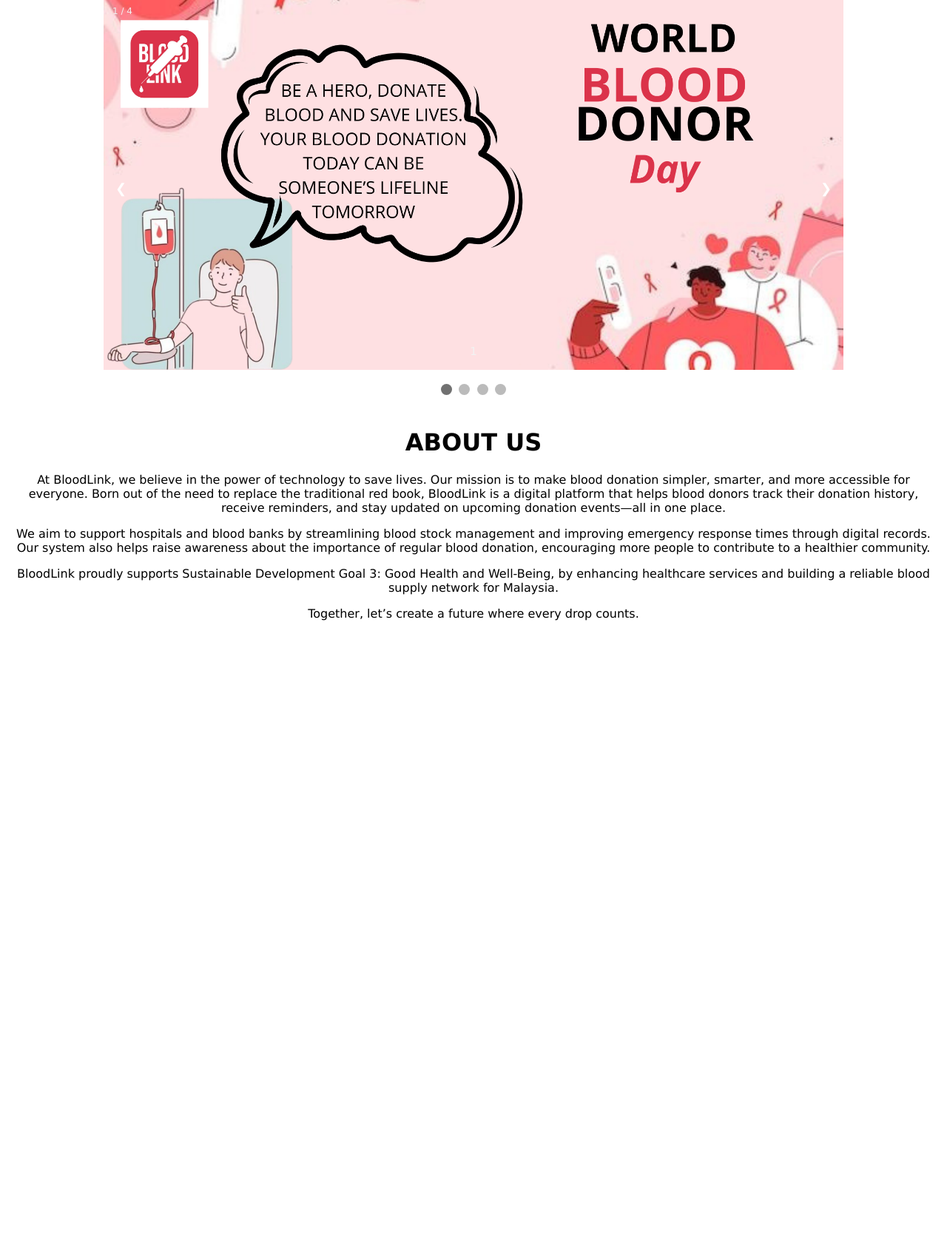
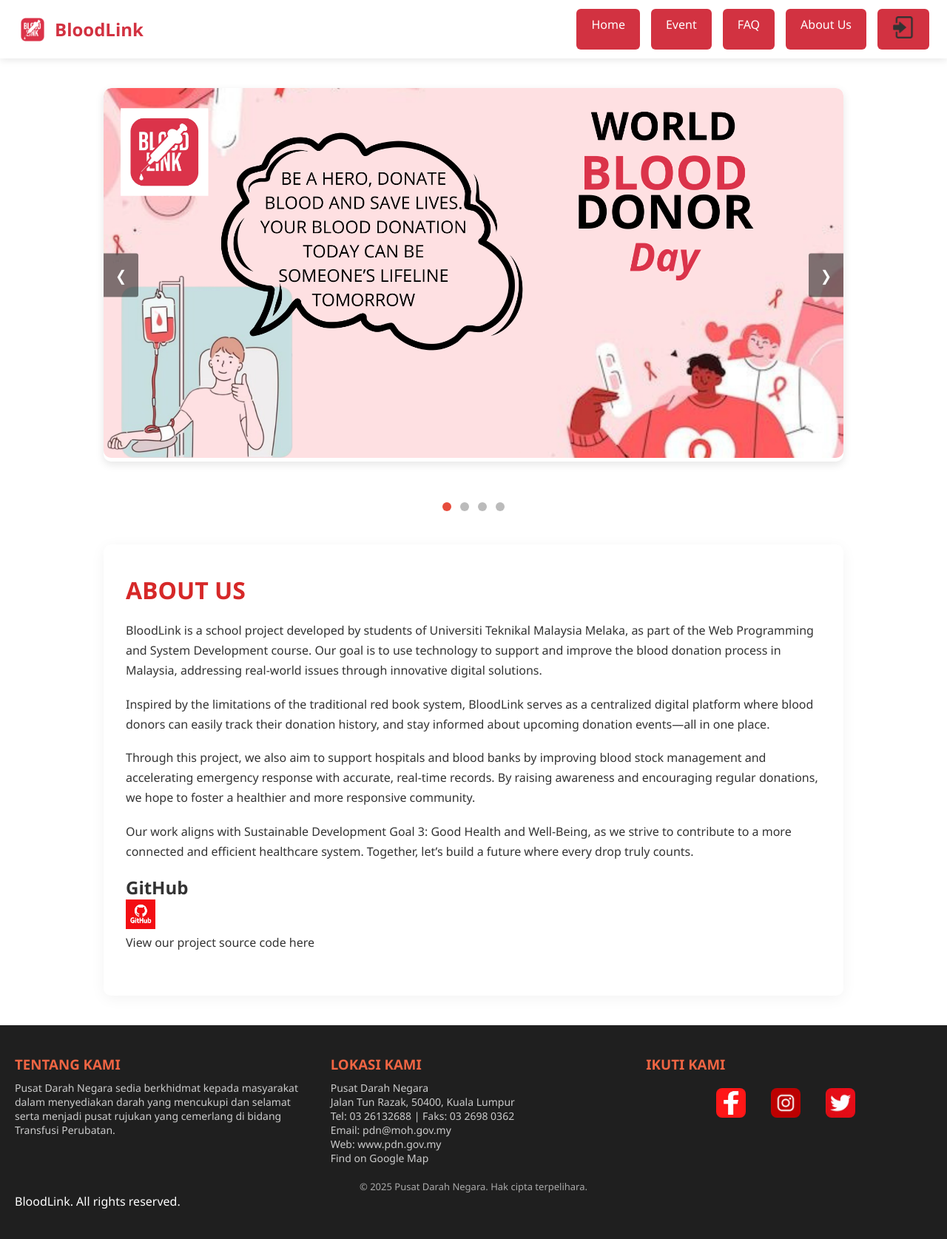
Before and after one commit to Mizazamri/project, a PHP site: page /aboutus.php in a window 1280 px wide. Shown: the whole page at 74% size. Before the commit the page ends 839 px from the top, so only its background shows below. Run offline with PHP 8.4, Linux system fonts and the light colour scheme.

Commit message:
create footer and insert footer

```diff
--- a/aboutus.php
+++ b/aboutus.php
@@ -2,250 +2,224 @@
 <html lang="en">
 <head>
   <meta name="viewport" content="width=device-width, initial-scale=1.0">
+  <meta charset="UTF-8">
   <title>BloodLink</title>
+  <link href="https://fonts.googleapis.com/css2?family=Poppins:wght@300;500;600&display=swap" rel="stylesheet">
   <style>
-*
-{
-    box-sizing:border-box
+    * {
+      box-sizing: border-box;
     }
-body
-{
-    font-family: Verdana, Geneva, Tahoma, sans-serif;
+
+    body {
       margin: 0;
+      font-family: 'Poppins', sans-serif;
+      background-color: #f7f7f7;
+      color: #333;
     }
-.mySlides
-{
+
+    /* Slideshow */
+    .slideshow-container {
+      max-width: 1000px;
+      position: relative;
+      margin: 40px auto;
+      border-radius: 10px;
+      overflow: hidden;
+      box-shadow: 0 4px 12px rgba(0, 0, 0, 0.1);
+    }
+
+    .mySlides {
       display: none;
     }
-img
-{
-    vertical-align: middle;
+
+    .mySlides img {
+      width: 100%;
+      border-radius: 10px;
     }
 
-.slideshow-container
-{
-    max-width: 1000px;
-    position: relative;
-    margin: auto;
-}
-
-.prev, .next
-{
+    .prev, .next {
       cursor: pointer;
       position: absolute;
       top: 50%;
-    width: auto;
       padding: 16px;
-    margin-top: -22px;
       color: white;
       font-weight: bold;
-    font-size: 18px;
-    transition: 0.6s ease;
+      font-size: 22px;
       border-radius: 0 3px 3px 0;
       user-select: none;
+      background-color: rgba(0,0,0,0.5);
+      transform: translateY(-50%);
     }
 
-.next
-{
+    .next {
       right: 0;
       border-radius: 3px 0 0 3px;
     }
 
-.prev:hover, .next:hover
-{
+    .prev:hover, .next:hover {
       background-color: rgba(0,0,0,0.8);
     }
 
-.text
-{
-    color: #f2f2f2;
-    font-size: 15px;
-    padding: 8px 12px;
-    position: absolute;
-    bottom: 8px;
-    width: 100%;
-    text-align: center;
-}
-
-.numbertext
-{
-    color: #f2f2f2;
-    font-size: 12px;
-    padding: 8px 12px;
-    position: absolute;
-    top: 0;
-}
-
-.dot
-{
+    .dot {
       cursor: pointer;
-    height: 15px;
-    width: 15px;
-    margin: 0 2px;
+      height: 12px;
+      width: 12px;
+      margin: 0 4px;
       background-color: #bbb;
       border-radius: 50%;
       display: inline-block;
-    transition: background-color 0.6s ease;
+      transition: background-color 0.3s ease;
     }
-.active, .dot:hover
-{
-    background-color: #717171;
+
+    .active, .dot:hover {
+      background-color: #e74c3c;
     }
-.fade
-{
-    animation-name: fade;
-    animation-duration: 1.5s;
+
+    .dot-container {
+      text-align: center;
+      padding-top: 10px;
     }
-@keyframes fade
-{
-    from
-    {
-        opacity: .4;
+
+    /* About Section */
+    .content {
+      background: white;
+      max-width: 1000px;
+      margin: 40px auto;
+      padding: 40px 30px;
+      border-radius: 10px;
+      box-shadow: 0 4px 20px rgba(0, 0, 0, 0.05);
     }
-    to
-    {
-        opacity: 1;
+
+    .content h1 {
+      font-size: 32px;
+      margin-bottom: 20px;
+      color: #d62828;
     }
+
+    .content p {
+      font-size: 16px;
+      line-height: 1.7;
+      margin-bottom: 18px;
     }
-@media only screen and (max-width: 300px)
-{
-    .prev, .next, .text
-    {
-        font-size: 11px;
+
+    /* Responsive */
+    @media only screen and (max-width: 600px) {
+      .prev, .next {
+        font-size: 14px;
+        padding: 12px;
       }
+
+      .content {
+        padding: 20px;
       }
-.content
-{
-    padding: 20px;
-    text-align: center;
+
+      .content h1 {
+        font-size: 26px;
+      }
+
+      .content p {
+        font-size: 15px;
+      }
     }
   </style>
 </head>
 <body>
 
+  <?php include("navbar.php") ?>
+
+  <!-- Slideshow -->
   <div class="slideshow-container">
-
     <div class="mySlides fade">
-            <div class="numbertext">1 / 4</div>
-            <img src="Image/First.png" style="width: 100%">
-            <div class="text">1</div>
+      <img src="Image/First.png" alt="Slide 1">
+    </div>
+    <div class="mySlides fade">
+      <img src="Image/Second.png" alt="Slide 2">
+    </div>
+    <div class="mySlides fade">
+      <img src="Image/Third.png" alt="Slide 3">
+    </div>
+    <div class="mySlides fade">
+      <img src="Image/Fourth.png" alt="Slide 4">
     </div>
 
-        <div class="mySlides fade">
-            <div class="numbertext">2 / 4</div>
-            <img src="Image/Second.png" style="width: 100%">
-            <div class="text">2</div>
+    <a class="prev" onclick="plusSlides(-1)">❮</a>
+    <a class="next" onclick="plusSlides(1)">❯</a>
   </div>
 
-        <div class="mySlides fade">
-            <div class="numbertext">3 / 4</div>
-            <img src="Image/Third.png" style="width: 100%">
-            <div class="text">3</div>
+  <div class="dot-container">
+    <span class="dot" onclick="currentSlide(1)"></span>
+    <span class="dot" onclick="currentSlide(2)"></span>
+    <span class="dot" onclick="currentSlide(3)"></span>
+    <span class="dot" onclick="currentSlide(4)"></span>
   </div>
 
-        <div class="mySlides fade">
-            <div class="numbertext">4 / 4</div>
-            <img src="Image/Fourth.png" style="width: 100%">
-            <div class="text">4</div>
-        </div>
-
-        <a class="prev"
-        onclick="plusSlides(-1)">❮</a>
-        <a class="next"
-        onclick="plusSlides(1)">❯</a>
-    </div>
-    <br>
-
-    <div style="text-align: center">
-    <span class="dot"
-    onclick="currentSlide(1)"></span>
-    <span class="dot"
-    onclick="currentSlide(2)"></span>
-    <span class="dot"
-    onclick="currentSlide(3)"></span>
-    <span class="dot"
-    onclick="currentSlide(4)"></span>
-    </div>
 
   <div class="content">
     <h1>ABOUT US</h1>
-        <p>At BloodLink, we believe in the power of technology to save lives.
-            Our mission is to make blood donation simpler, smarter, and more accessible for everyone.
-            Born out of the need to replace the traditional red book, BloodLink is a digital platform that
-            helps blood donors track their donation history, receive reminders, and stay updated on upcoming donation events—all in one place.</p>
-        <p>We aim to support hospitals and blood banks by streamlining blood stock management and improving emergency response times through digital records.
-             Our system also helps raise awareness about the importance of regular blood donation,
-             encouraging more people to contribute to a healthier community.</p>
-        <p>BloodLink proudly supports Sustainable Development Goal 3: Good Health and Well-Being,
-            by enhancing healthcare services and building a reliable blood supply network for Malaysia.</p>
-        <p>Together, let’s create a future where every drop counts.</p>
+    <p>BloodLink is a school project developed by students of Universiti Teknikal Malaysia Melaka, as part of the Web Programming and System Development course. Our goal is to use technology to support and improve the blood donation process in Malaysia, addressing real-world issues through innovative digital solutions.</p>
+    <p>Inspired by the limitations of the traditional red book system, BloodLink serves as a centralized digital platform where blood donors can easily track their donation history, and stay informed about upcoming donation events—all in one place.</p>
+    <p>Through this project, we also aim to support hospitals and blood banks by improving blood stock management and accelerating emergency response with accurate, real-time records. By raising awareness and encouraging regular donations, we hope to foster a healthier and more responsive community.</p>
+    <p>Our work aligns with Sustainable Development Goal 3: Good Health and Well-Being, as we strive to contribute to a more connected and efficient healthcare system. Together, let’s build a future where every drop truly counts.</p>
+
+    <h2>GitHub</h2>
+    <a href="https://github.com/Mizazamri/project.git " target="_blank" title="GitHub" style="margin-right: 10px;">
+    <img src="image/github.jpg" width="40px"/>
+    </a>
+    <p> View our project source code here </p>
+
 </div>
 
+  <!-- Slideshow JS -->
   <script>
     let slideIndex = 1;
     showSlides(slideIndex);
 
-        function plusSlides(n)
-        {
+    function plusSlides(n) {
       showSlides(slideIndex += n);
     }
-        function currentSlide(n)
-        {
+
+    function currentSlide(n) {
       showSlides(slideIndex = n);
     }
-        function showSlides(n)
-        {
+
+    function showSlides(n) {
       let i;
       let slides = document.getElementsByClassName("mySlides");
       let dots = document.getElementsByClassName("dot");
-            if (n > slides.length)
-        {
-            slideIndex = 1
+      if (n > slides.length) { slideIndex = 1 }
+      if (n < 1) { slideIndex = slides.length }
+      for (i = 0; i < slides.length; i++) {
+        slides[i].style.display = "none";
       }
-            if ( n < 1)
-        {
-            slideIndex = slides.length;
-        }
-            for (i = 0; i < slides.length; i++)
-        {
-            slides[i].style.display= "none";
-        }
-            for (i = 0; i < dots.length; i++)
-        {
+      for (i = 0; i < dots.length; i++) {
         dots[i].className = dots[i].className.replace(" active", "");
       }
-            slides[slideIndex-1].style.display = "block";
-            dots[slideIndex-1].className += " active";
+      slides[slideIndex - 1].style.display = "block";
+      dots[slideIndex - 1].className += " active";
     }
-    </script>
 
-    <script>
-        let autoIndex= 0;
+    // Auto slideshow
+    let autoIndex = 0;
     autoShowSlides();
 
-        function autoShowSlides()
-        {
+    function autoShowSlides() {
       let i;
       let slides = document.getElementsByClassName("mySlides");
       let dots = document.getElementsByClassName("dot");
-            for (i = 0; i < slides.length; i++)
-        {
+      for (i = 0; i < slides.length; i++) {
         slides[i].style.display = "none";
       }
-        autoIndex++
-        if (autoIndex > slides.length)
-        {
-            autoIndex = 1;
-        }
-        for (i = 0; i < dots.length; i++)
-        {
+      autoIndex++;
+      if (autoIndex > slides.length) { autoIndex = 1; }
+      for (i = 0; i < dots.length; i++) {
         dots[i].className = dots[i].className.replace(" active", "");
       }
-            slides[autoIndex-1].style.display = "block";
-            dots[autoIndex-1].className += " active";
+      slides[autoIndex - 1].style.display = "block";
+      dots[autoIndex - 1].className += " active";
       setTimeout(autoShowSlides, 7000);
     }
   </script>
 
+  <?php include("footer.html") ?>
+
 </body>
 </html>
--- a/add-donation.php
+++ b/add-donation.php
@@ -274,4 +274,5 @@ if ($_SERVER["REQUEST_METHOD"] === "POST") {
 </script>
 
 </body>
+  <?php include ("footer.html") ?>
 </html>
--- a/add-event.php
+++ b/add-event.php
@@ -342,4 +342,7 @@ function updateDistricts() {
 </script>
 
 </body>
+
+<?php include ("footer.html") ?>
+
 </html>
--- a/admin-home.php
+++ b/admin-home.php
@@ -143,4 +143,6 @@ new Chart(stateCtx, {
 </script>
 
 </body>
+
+<?php include ("footer.html") ?>
 </html>
--- a/event.php
+++ b/event.php
@@ -153,6 +153,7 @@ function filterEvents() {
             container.innerHTML = data.map(e => `
             <div class="event">
                 <img src="${e.image_path}" alt="${e.event_name}" style="max-width:100%;height:auto;">
+                <p style="color: grey; font-size: 13px;">Event ID: ${e.event_id}</p>
                 <h3>${e.event_name}</h3>
                 <p><strong>Date:</strong> ${e.event_date} | ${e.starttime} - ${e.endtime}</p>
                 <p><strong>Location:</strong> ${e.district}, ${e.state}</p>
@@ -173,4 +174,6 @@ window.onload = () => {
 </script>
 
 </body>
+
+<?php include ("footer.html") ?>
 </html>
--- a/faq.php
+++ b/faq.php
@@ -60,7 +60,10 @@
     }
   </style>
 </head>
+
 <body>
+<?php include("navbar.php") ?>
+
 <div class="container">
   <h1>❓ Soalan Lazim (FAQ)</h1>
 
@@ -141,4 +144,6 @@ function showTab(tabId) {
 }
 </script>
 </body>
+
+<?php include ("footer.html") ?>
 </html>
--- a/findoutmore.php
+++ b/findoutmore.php
@@ -81,6 +81,7 @@
       <li>Mengalami pening berpanjangan, kebas, bengkak</li>
     </ul>
     <b>Hotline: 03-26132688 </b>
+    <img src="Hotline1.jpeg"
   </div>
 </div>
 
--- /dev/null
+++ b/footer.html
@@ -0,0 +1,129 @@
+<!DOCTYPE html>
+<html lang="en">
+<head>
+    <meta charset="UTF-8">
+    <meta name="viewport" content="width=device-width, initial-scale=1.0">
+    <title>Document</title>
+      <style>
+    body {
+      margin: 0;
+      font-family: 'Segoe UI', Tahoma, Geneva, Verdana, sans-serif;
+    }
+
+    footer {
+      background-color: #1f1f1f;
+      color: white;
+      padding: 40px 20px;
+    }
+
+    .footer-container {
+      display: flex;
+      flex-wrap: wrap;
+      justify-content: space-between;
+      gap: 40px;
+    }
+
+    .footer-column {
+      flex: 1;
+      min-width: 250px;
+    }
+
+    .footer-column h3 {
+      color: #f06543;
+      margin-bottom: 10px;
+    }
+
+    .footer-column p,
+    .footer-column a {
+      color: #ccc;
+      font-size: 14px;
+      text-decoration: none;
+    }
+
+    .footer-column a:hover {
+      color: #fff;
+      text-decoration: underline;
+    }
+
+    .social-icons {
+      margin-top: 20px;
+    }
+
+    .social-icons a {
+      margin-right: 10px;
+      display: inline-block;
+      transition: transform 0.3s ease, opacity 0.3s ease;
+    }
+
+    .social-icons a img {
+      width: 40px;
+      height: 40px;
+      border-radius: 8px;
+    }
+
+    .social-icons a:hover {
+      transform: scale(1.1);
+      opacity: 0.8;
+    }
+
+    .footer-bottom {
+      text-align: center;
+      padding-top: 20px;
+      font-size: 13px;
+      color: #aaa;
+    }
+
+    @media (max-width: 768px) {
+      .footer-container {
+        flex-direction: column;
+        align-items: center;
+        text-align: center;
+      }
+
+      .footer-column {
+        margin-bottom: 20px;
+      }
+    }
+  </style>
+</head>
+<footer>
+    <div class="footer-container">
+      <div class="footer-column">
+        <h3>TENTANG KAMI</h3>
+        <p>
+          Pusat Darah Negara sedia berkhidmat kepada masyarakat dalam menyediakan darah yang mencukupi dan selamat serta menjadi pusat rujukan yang cemerlang di bidang Transfusi Perubatan.
+        </p>
+      </div>
+
+      <div class="footer-column">
+        <h3>LOKASI KAMI</h3>
+        <p>Pusat Darah Negara<br>Jalan Tun Razak, 50400, Kuala Lumpur</p>
+        <p>Tel: 03 26132688 | Faks: 03 2698 0362</p>
+        <p>Email: <a href="mailto:pdn@moh.gov.my">pdn@moh.gov.my</a></p>
+        <p>Web: <a href="https://www.pdn.gov.my" target="_blank">www.pdn.gov.my</a></p>
+        <p><a href="https://www.google.com/maps/place/Pusat+Darah+Negara" target="_blank">Find on Google Map</a></p>
+      </div>
+
+      <div class="footer-column">
+        <h3>IKUTI KAMI</h3>
+        <div class="social-icons">
+          <a href="https://www.facebook.com/PusatDarahNegaraKementerianKesihatanMalaysia/" target="_blank">
+            <img src="image/bFacebook.jpg" alt="bFacebook" />
+          </a>
+          <a href="https://www.instagram.com/PusatDarahNegara/" target="_blank">
+            <img src="image/bInstagram.jpg" alt="Instagram" />
+          </a>
+          <a href="https://x.com/PDNKKM" target="_blank">
+            <img src="image/btwitter.jpg" alt="Twitter" />
+          </a>
+        </div>
+      </div>
+    </div>
+
+    <div class="footer-bottom">
+      &copy; 2025 Pusat Darah Negara. Hak cipta terpelihara.
+    </div>BloodLink. All rights reserved.
+    </div>
+
+</footer>
+</html>
--- a/history.php
+++ b/history.php
@@ -157,4 +157,6 @@ while ($row = $result->fetch_assoc()) {
 <button onclick="printRecords()">Print Records</button>
 
 </body>
+
+<?php include ("footer.html") ?>
 </html>
--- a/manage-event.php
+++ b/manage-event.php
@@ -146,4 +146,7 @@ if ($_SERVER['REQUEST_METHOD'] === 'POST') {
     <?php endif; ?>
 </main>
 </body>
+
+<?php include ("footer.html") ?>
+
 </html>
--- a/navbar.php
+++ b/navbar.php
@@ -23,14 +23,14 @@ if (session_status() === PHP_SESSION_NONE) {
     </div>
 
     <nav id="main-nav">
-      <a href="#">Home</a>
-      <a href="#">Event</a>
-      <a href="#">FAQ</a>
-      <a href="#">About Us</a>
+      <a href="home.php">Home</a>
+      <a href="event.php">Event</a>
+      <a href="faq.php">FAQ</a>
+      <a href="aboutus.php">About Us</a>
 
       <?php if (isset($_SESSION['email'])): ?>
         <?php
-          //$defaultImage = 'image/user-icon.png';
+          $defaultImage = 'image/user-icon.png';
           $profileImage = (!empty($_SESSION['profile_picture']) && file_exists($_SESSION['profile_picture']))
               ? $_SESSION['profile_picture']
               : $defaultImage;
@@ -43,7 +43,9 @@ if (session_status() === PHP_SESSION_NONE) {
           </div>
         </div>
       <?php else: ?>
+          <a href="login.php">
           <img src="image/login.png" width="30px" alt="Login">
+          </a>
         </a>
       <?php endif; ?>
     </nav>
```
Also changed, not shown: benefit.php (+29 -3 lines), home.php (+8 -17 lines), image/Benefits-of-blood-donation.png (added), image/b6.jpg (added), image/github.jpg (added), image/intro.png (added). Lines whose indentation alone changed are shown as unchanged.
